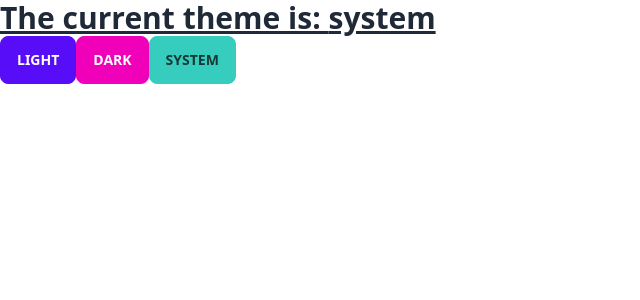
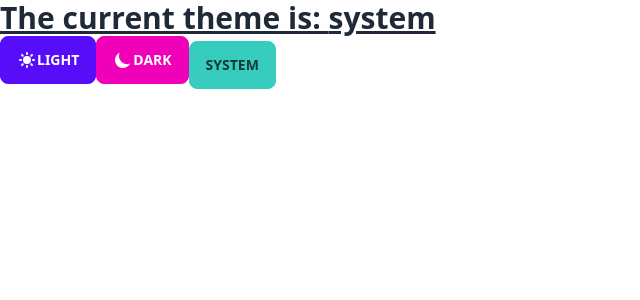
Before and after one commit to hashit-news/frontend, a Next.js app: page / in a window 1280 px wide. Shown: the top 300 px of the page, without its empty margins (0-640 px from the left). Built offline with nearby package versions, Linux system fonts and the light colour scheme.

Commit message:
Add hero icons (#5)
* Add heroicons library

* Update readme

* Add cache to ci

```diff
--- a/package.json
+++ b/package.json
@@ -16,6 +16,7 @@
   },
   "dependencies": {
     "@headlessui/react": "^1.6.6",
+    "@heroicons/react": "^1.0.6",
     "next": "12.2.2",
     "next-themes": "^0.2.0",
     "react": "18.2.0",
--- a/src/pages/index.tsx
+++ b/src/pages/index.tsx
@@ -2,6 +2,7 @@ import type { NextPage } from 'next';
 import { useTheme } from 'next-themes';
 import Head from 'next/head';
 import { useEffect, useState } from 'react';
+import { SunIcon, MoonIcon } from '@heroicons/react/solid';
 const ThemeChanger = () => {
   const [mounted, setMounted] = useState(false);
   const { theme, setTheme } = useTheme();
@@ -15,9 +16,15 @@ const ThemeChanger = () => {
     <div>
       <h1 className="text-3xl font-bold underline">The current theme is: {theme}</h1>
       <button className="btn btn-primary" onClick={() => setTheme('light')}>
+        <span>
+          <SunIcon className="w-5 h-5" />
+        </span>
         Light
       </button>
       <button className="btn btn-secondary" onClick={() => setTheme('dark')}>
+        <span>
+          <MoonIcon className="w-5 h-5" />
+        </span>
         Dark
       </button>
       <button className="btn btn-accent" onClick={() => setTheme('system')}>
--- a/tailwind.config.js
+++ b/tailwind.config.js
@@ -6,7 +6,7 @@ module.exports = {
   },
   plugins: [require('daisyui')],
   daisyui: {
-    theme: ['light', 'dark'],
+    themes: ['light', 'dark'],
     logs: true,
     darkTheme: 'dark',
   },
```
Also changed, not shown: 2 other files (tests, documents, lock files or other folders).
